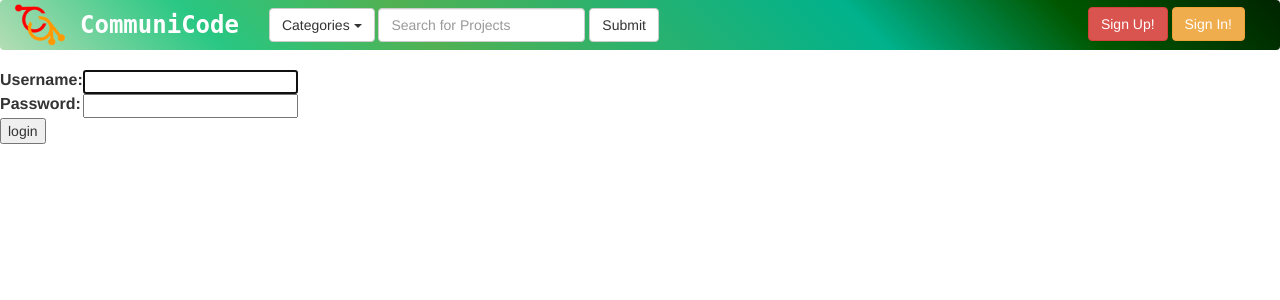
After one commit to FrejaThoresen/CommuniCode, a Django app: page /accounts/login/ in a window 1280 px wide. The commit adds this page. Shown: the top 300 px of the page. Run offline with Django 3.2, Linux system fonts and the light colour scheme; some libraries are stand-ins or nearby versions.

Commit message:
Base.html updated with common buttons. Plugged registrationo and login pages

```diff
--- a/communicode/dashboard/views.py
+++ b/communicode/dashboard/views.py
@@ -7,6 +7,8 @@ class DashboardView(TemplateView):
     def get_context_data(self, **kwargs):
         context_data = super(DashboardView, self).get_context_data(**kwargs)
         context_data['projects'] = wrappers.get_projects()
+        context_data['branches'] = wrappers.get_branches()
+
         # import ipdb; ipdb.set_trace()
         return context_data
 
--- a/communicode/gitlab_api/wrappers.py
+++ b/communicode/gitlab_api/wrappers.py
@@ -6,3 +6,6 @@ def get_projects():
 
 def create_project(name):
     return git.createproject(name=name)
+
+def get_branches():
+    return git.getbranches(1)
--- a/communicode/settings.py
+++ b/communicode/settings.py
@@ -37,7 +37,6 @@ INSTALLED_APPS = (
     'django.contrib.contenttypes',
     'django.contrib.sessions',
     'django.contrib.messages',
-    'django.contrib.sites',
     'django.contrib.staticfiles',
 
     'debug_toolbar',
--- a/communicode/urls.py
+++ b/communicode/urls.py
@@ -15,12 +15,14 @@ Including another URLconf
 """
 from django.conf.urls import include, url
 from django.contrib import admin
+from django.contrib.auth import views as auth_views
 from django.contrib.staticfiles.urls import staticfiles_urlpatterns
 
 urlpatterns = [
     url(r'^$', 'communicode.dashboard.views.dashboard_view'),
     url(r'^admin/', include(admin.site.urls)),
     url(r'^accounts/', include('registration.backends.simple.urls')),
+    url(r'^accounts/login/$', auth_views.login, name='login')
 ]
 urlpatterns += staticfiles_urlpatterns()
 # urlpatterns += static(settings.MEDIA_URL, document_root=settings.MEDIA_ROOT)
--- a/templates/base.html
+++ b/templates/base.html
@@ -10,13 +10,16 @@
     {% endblock %}
 </head>
 <body>
+    {% block topbar %}
+        {% include 'topbar.html' %}
+    {% endblock %}
+
     {% block content %}
     {% endblock %}
 
     {% block scripts %}
 		<script src="{% static 'js/jquery-2.1.4.min.js' %}"></script>
 		<script src="{% static 'js/bootstrap.min.js' %}"></script>
-		<script src="./frameworks/bootstrap-3.3.5-dist/js/bootstrap.min.js"></script>
     {% endblock %}
 </body>
 </html>
--- /dev/null
+++ b/templates/registration/login.html
@@ -0,0 +1,24 @@
+{% extends "base.html" %}
+
+{% block content %}
+    {% if form.errors %}
+    <p>Your username and password didn't match. Please try again.</p>
+    {% endif %}
+
+    <form method="post" action="{% url 'django.contrib.auth.views.login' %}">
+        {% csrf_token %}
+        <table>
+        <tr>
+            <td>{{ form.username.label_tag }}</td>
+            <td>{{ form.username }}</td>
+        </tr>
+        <tr>
+            <td>{{ form.password.label_tag }}</td>
+            <td>{{ form.password }}</td>
+        </tr>
+        </table>
+
+        <input type="submit" value="login" />
+        <input type="hidden" name="next" value="{{ next }}" />
+    </form>
+{% endblock %}
--- /dev/null
+++ b/templates/topbar.html
@@ -0,0 +1,36 @@
+{% load staticfiles %}
+{# TOP BAR #}
+<nav class="navbar navbar-default gardientInverse" style="border:none;">
+    <div class="container-fluid">
+        <div class="navbar-header">
+            <a class="navbar-brand" href="#">
+                <img alt="Brand" src="{% static "images/logos/CCLogo-300x300.png" %}" style="width:50px; height:50px; margin-top:-15px;">
+            </a>
+            <a class="navbar-brand" href="#" style="color:#fff; font-weight:bold; font-size: 24px; font-family: monospace;">
+                CommuniCode
+            </a>
+        </div>
+        <form class="navbar-form navbar-left" role="search">
+            <button class="btn btn-default dropdown-toggle" aria-expanded="true" aria-haspopup="true" role="button" data-toggle="dropdown" href="#">
+                Categories
+                <span class="caret"></span>
+            </button>
+            <div class="form-group">
+                <input class="form-control" type="text" placeholder="Search for Projects"/>
+            </div>
+            <button class="btn btn-default" type="submit">
+                Submit
+            </button>
+        </form>
+        <ul class="nav navbar-nav navbar-right" style="padding-top:7px; margin-right:20px;">
+            <li>
+                <button onclick="window.location.href='{% url 'registration_register' %}'" class="btn btn-danger">
+                    Sign Up!
+                </button>
+                <button onclick="window.location.href='{% url 'login' %}'" class="btn btn-warning">
+                    Sign In!
+                </button>
+            </li>
+        </ul>
+    </div>
+</nav>
```
Also changed, not shown: templates/dashboard/dashboard.html (+5 -38 lines).
